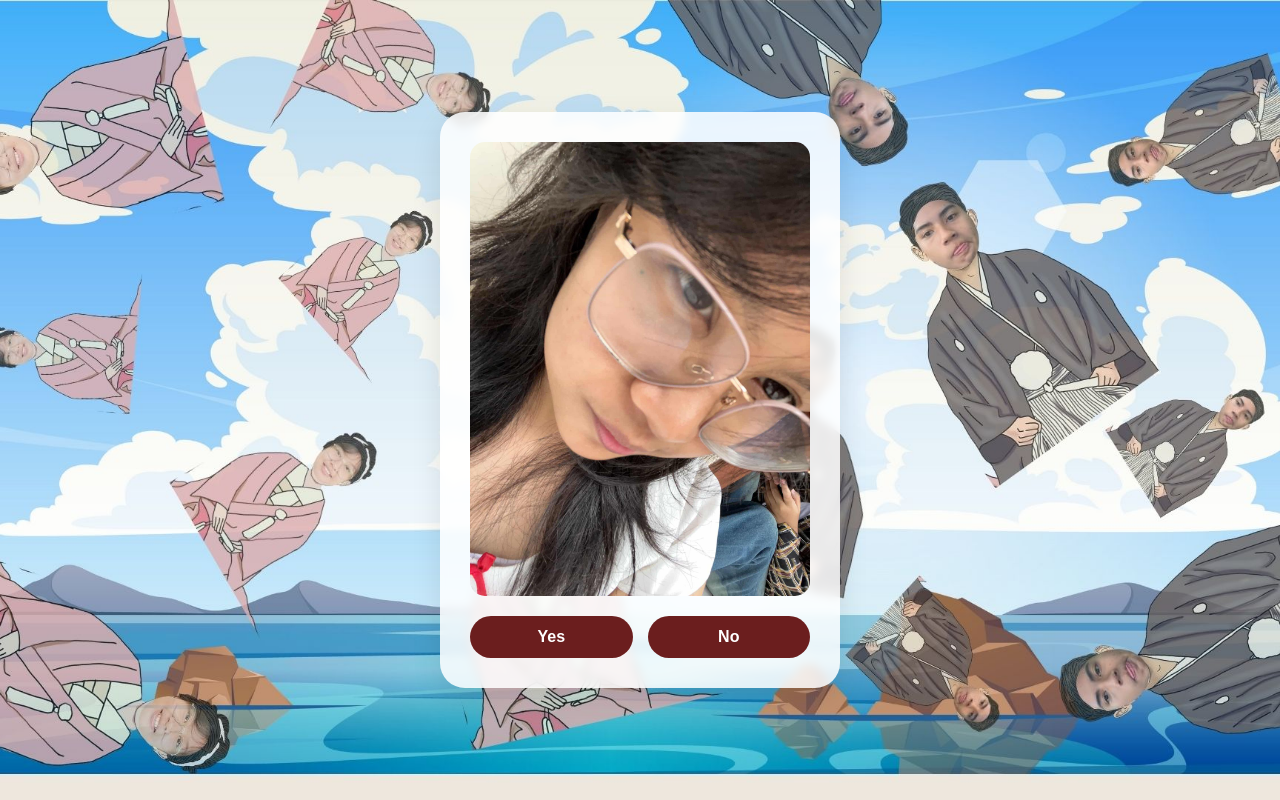
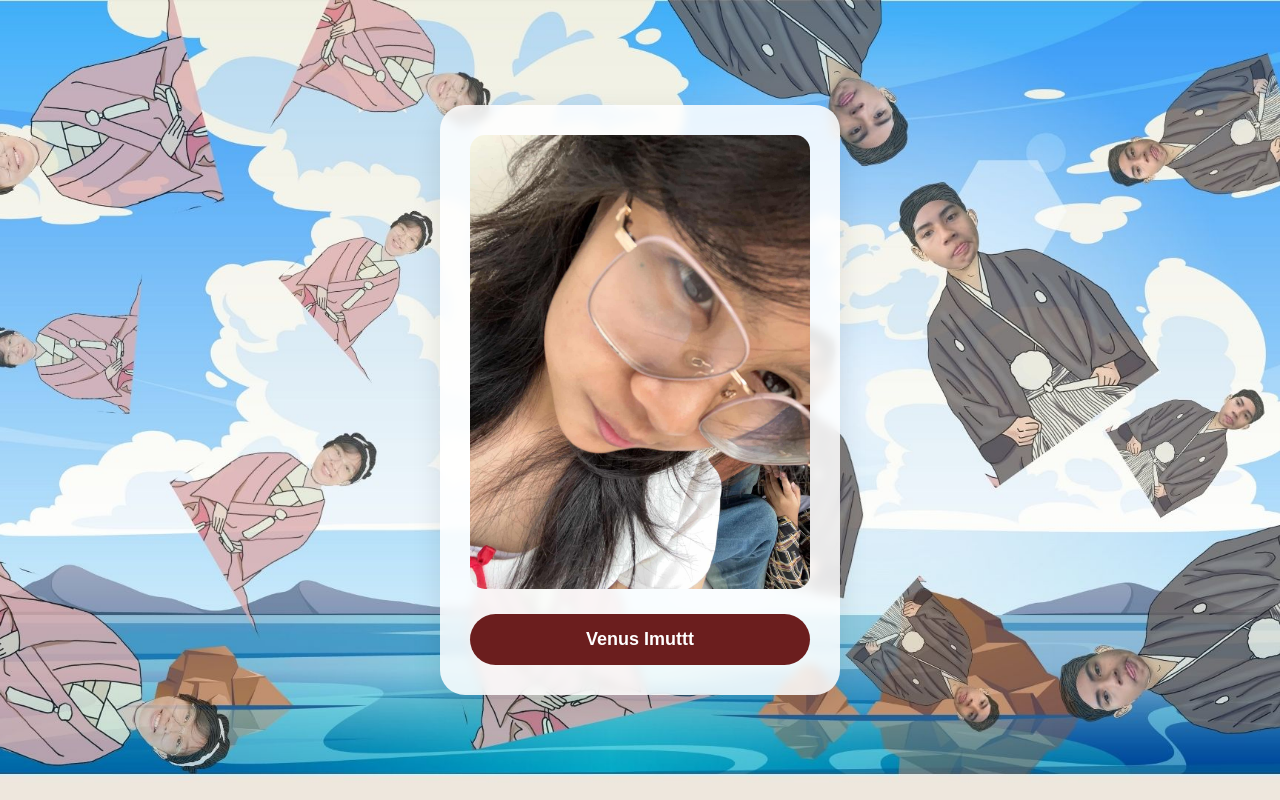
Before and after one commit to Iqballmii/venus, a plain HTML site: page odilia/odilia.html in a window 1280 px wide. Drawn offline with Linux system fonts and the light colour scheme.

Commit message:
Update odilia.html

```diff
--- a/odilia/odilia.html
+++ b/odilia/odilia.html
@@ -3,7 +3,7 @@
 <head>
     <meta charset="UTF-8">
     <meta name="viewport" content="width=device-width, initial-scale=1.0">
-    <title>For You ❤️</title>
+    <title>untuk venus</title>
     <style>
         @import url('https://fonts.googleapis.com/css2?family=Poppins:wght@300;400;600&display=swap');
 
@@ -17,7 +17,6 @@
             font-family: 'Poppins', sans-serif;
             background: url("images/bg.jpg") center/cover no-repeat fixed;
             overflow: hidden;
-            transition: background 0.5s ease;
         }
 
         /* Kartu putih transparan */
@@ -37,29 +36,29 @@
         .question-img {
             width: 100%;
             border-radius: 15px;
-            margin-bottom: 20px;
+            margin-bottom: 25px;
             display: block;
         }
 
-        .quiz-btns {
-            display: flex;
-            justify-content: center;
-            gap: 15px;
-        }
-
-        .btn-quiz {
+        /* Tombol tunggal di tengah */
+        .btn-valentine {
             background: #6b1e1e;
             color: white;
             border: none;
             border-radius: 30px;
-            padding: 12px 25px;
-            font-size: 16px;
+            padding: 15px 40px;
+            font-size: 18px;
             font-weight: 600;
             cursor: pointer;
-            flex: 1;
+            width: 100%; /* Tombol memanjang memenuhi kartu */
+            transition: transform 0.2s;
         }
 
-        /* Bagian Foto Final (Slide 1) */
+        .btn-valentine:active {
+            transform: scale(0.95);
+        }
+
+        /* Tampilan Foto Akhir */
         #finalSection {
             display: none;
             position: fixed;
@@ -80,10 +79,7 @@
 
     <div class="card" id="askCard">
         <img src="images/pertanyaan.jpg" class="question-img" alt="Pertanyaan">
-        <div class="quiz-btns">
-            <button class="btn-quiz" onclick="showFinal()">Yes</button>
-            <button class="btn-quiz" onclick="showFinal()">No</button>
-        </div>
+        <button class="btn-valentine" onclick="showFinal()">Venus Imuttt</button>
     </div>
 
     <div id="finalSection">
@@ -96,14 +92,14 @@
         const finalSection = document.getElementById('finalSection');
 
         function showFinal() {
-            // Putar lagu
-            song.play().catch(e => console.log("Audio play dipicu"));
+            // Musik diputar
+            song.play().catch(e => console.log("Audio started"));
 
-            // Sembunyikan kartu & munculkan foto final
+            // Ganti tampilan
             askCard.style.display = 'none';
             finalSection.style.display = 'block';
 
-            // Ubah background body jadi hitam agar foto rapi
+            // Background jadi hitam supaya foto slide1 kelihatan bersih
             document.body.style.background = "#000";
         }
     </script>
```
